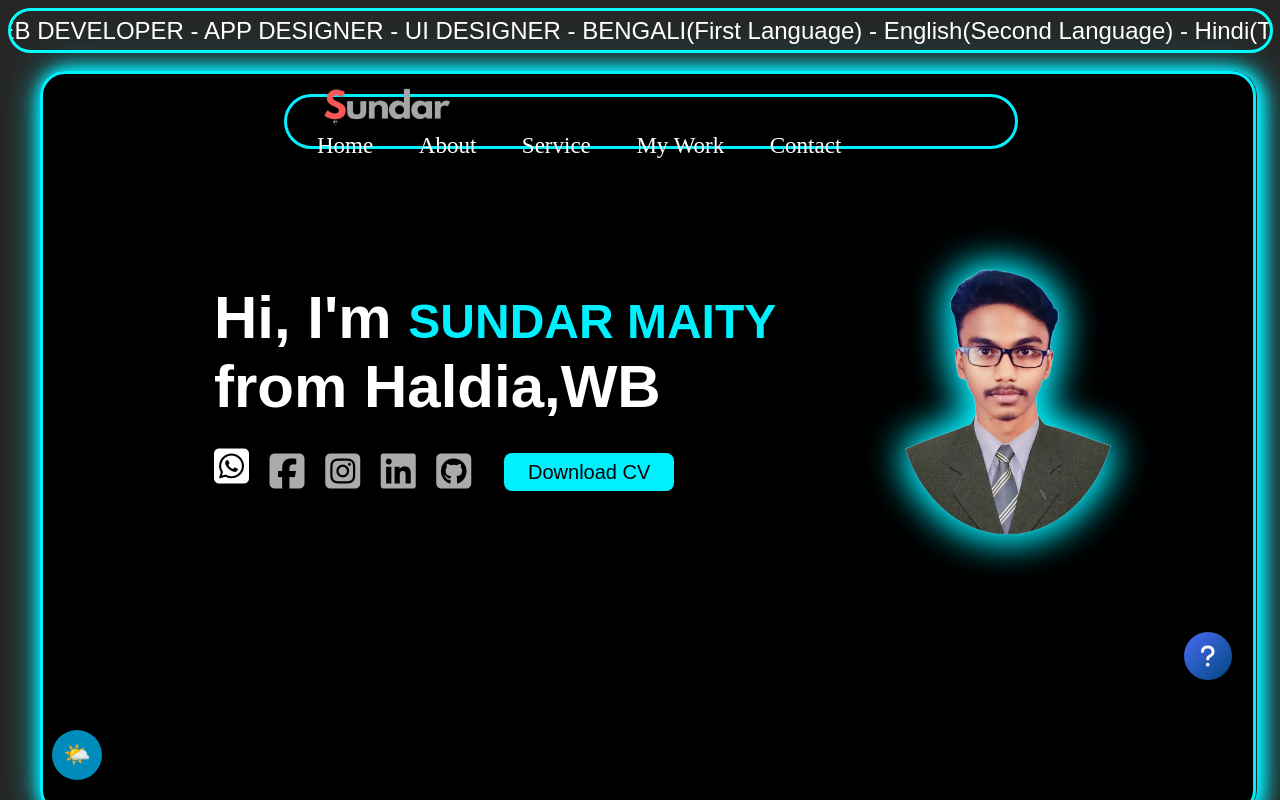
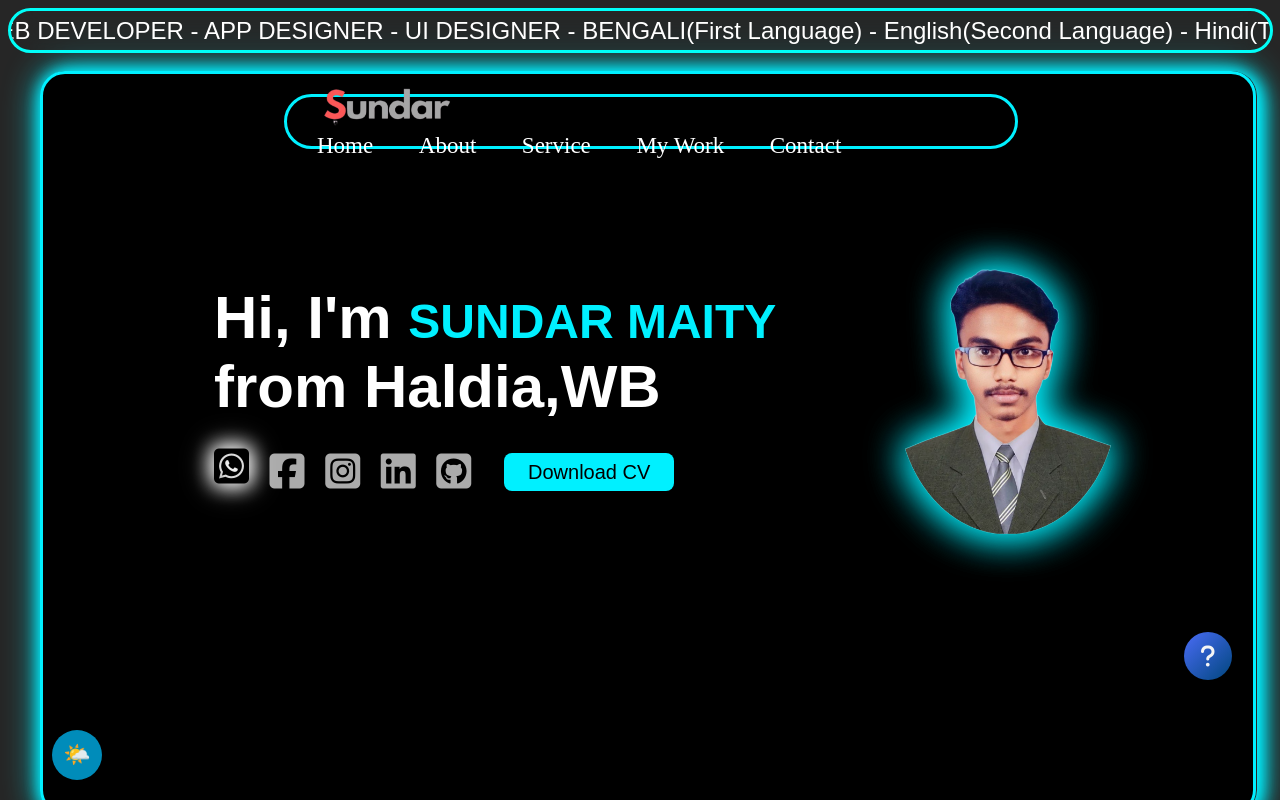
Before and after one commit to sundarmaity321/sundarmaity321, a plain HTML site: page Portfolio/Index.html in a window 1280 px wide. In both pictures the pointer is over the link 231 px from the left and 472 px from the top of the page. Shown: the top 800 px of the page. Drawn offline with Linux system fonts and the light colour scheme; files whose address does not match are found by name.

Commit message:
Style.css

```diff
--- a/Portfolio/Style.css
+++ b/Portfolio/Style.css
@@ -231,7 +231,8 @@ nav ul li a:hover::after {
   transition: transform 0.3s;
 }
 .sosial-icons a:hover {
-  color: white;
+  color: black;
+  filter: drop-shadow(0px 0px 10px white) drop-shadow(0px 0px 10px white);
   transform: translateY(-5px);
 }
 #cv {
```
